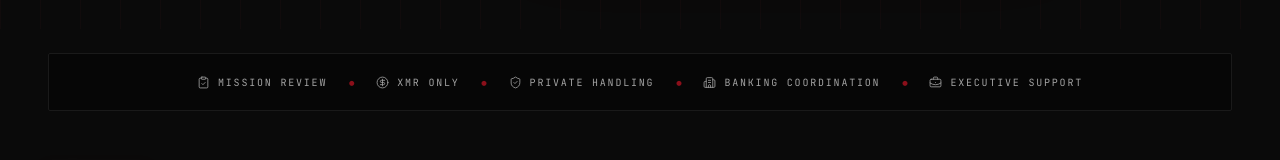
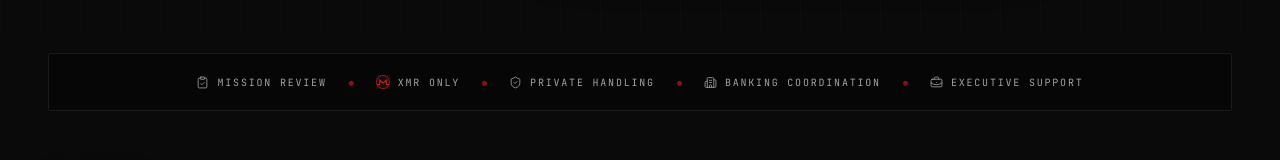
Before and after one commit to fierfek-git/nexus, a Next.js app: page / in a window 1280 px wide. Shown: the part 596-756 px from the top of the page. Built offline with nearby package versions, Linux system fonts and the light colour scheme; no server answers.

Commit message:
Refactor TrustBadges to include image type badges

```diff
--- a/components/trust-badges.tsx
+++ b/components/trust-badges.tsx
@@ -1,43 +1,57 @@
-import { ClipboardCheck, CircleDollarSign, ShieldCheck, Building2, BriefcaseBusiness } from "lucide-react"
+import Image from "next/image"
+import { ClipboardCheck, ShieldCheck, Building2, BriefcaseBusiness } from "lucide-react"
 
 export function TrustBadges() {
   const badges = [
     {
+      type: "icon",
       icon: ClipboardCheck,
       label: "MISSION REVIEW",
     },
     {
-      icon: CircleDollarSign,
+      type: "image",
+      src: "/images/xmr-icon-black.png",
+      alt: "Monero icon",
       label: "XMR ONLY",
     },
     {
+      type: "icon",
       icon: ShieldCheck,
       label: "PRIVATE HANDLING",
     },
     {
+      type: "icon",
       icon: Building2,
       label: "BANKING COORDINATION",
     },
     {
+      type: "icon",
       icon: BriefcaseBusiness,
       label: "EXECUTIVE SUPPORT",
     },
-  ]
+  ] as const
 
   return (
     <section className="py-5 md:py-6 bg-[#0a0a0a]">
       <div className="max-w-7xl mx-auto px-4 md:px-8 lg:px-12">
         <div className="group mx-auto flex items-center justify-center gap-3 md:gap-5 rounded-sm border border-[#1a1a1a] bg-[#050505]/70 px-4 md:px-6 py-4 transition-all duration-300 ease-out hover:scale-[1.03] hover:border-[#E63946]/40 hover:bg-[#141414]/70 hover:shadow-[0_0_22px_rgba(230,57,70,0.18)] overflow-x-auto">
-          {badges.map((badge, index) => {
-            const Icon = badge.icon
-
-            return (
+          {badges.map((badge, index) => (
             <div key={badge.label} className="flex items-center gap-2 shrink-0">
-                <Icon
+              {badge.type === "image" ? (
+                <Image
+                  src={badge.src}
+                  alt={badge.alt}
+                  width={14}
+                  height={14}
+                  className="w-[14px] h-[14px] object-contain opacity-90 transition-all duration-300 group-hover:opacity-100"
+                />
+              ) : (
+                <badge.icon
                   size={13}
                   strokeWidth={1.5}
                   className="text-[#A3A3A3] transition-colors duration-300 group-hover:text-[#E63946]"
                 />
+              )}
 
               <span className="text-[8.5px] md:text-[10px] font-mono tracking-[0.18em] text-[#A3A3A3] uppercase whitespace-nowrap transition-colors duration-300 group-hover:text-[#F2F2F2]">
                 {badge.label}
@@ -49,8 +63,7 @@ export function TrustBadges() {
                 </span>
               )}
             </div>
-            )
-          })}
+          ))}
         </div>
       </div>
     </section>
```
Lines whose indentation alone changed are shown as unchanged.
